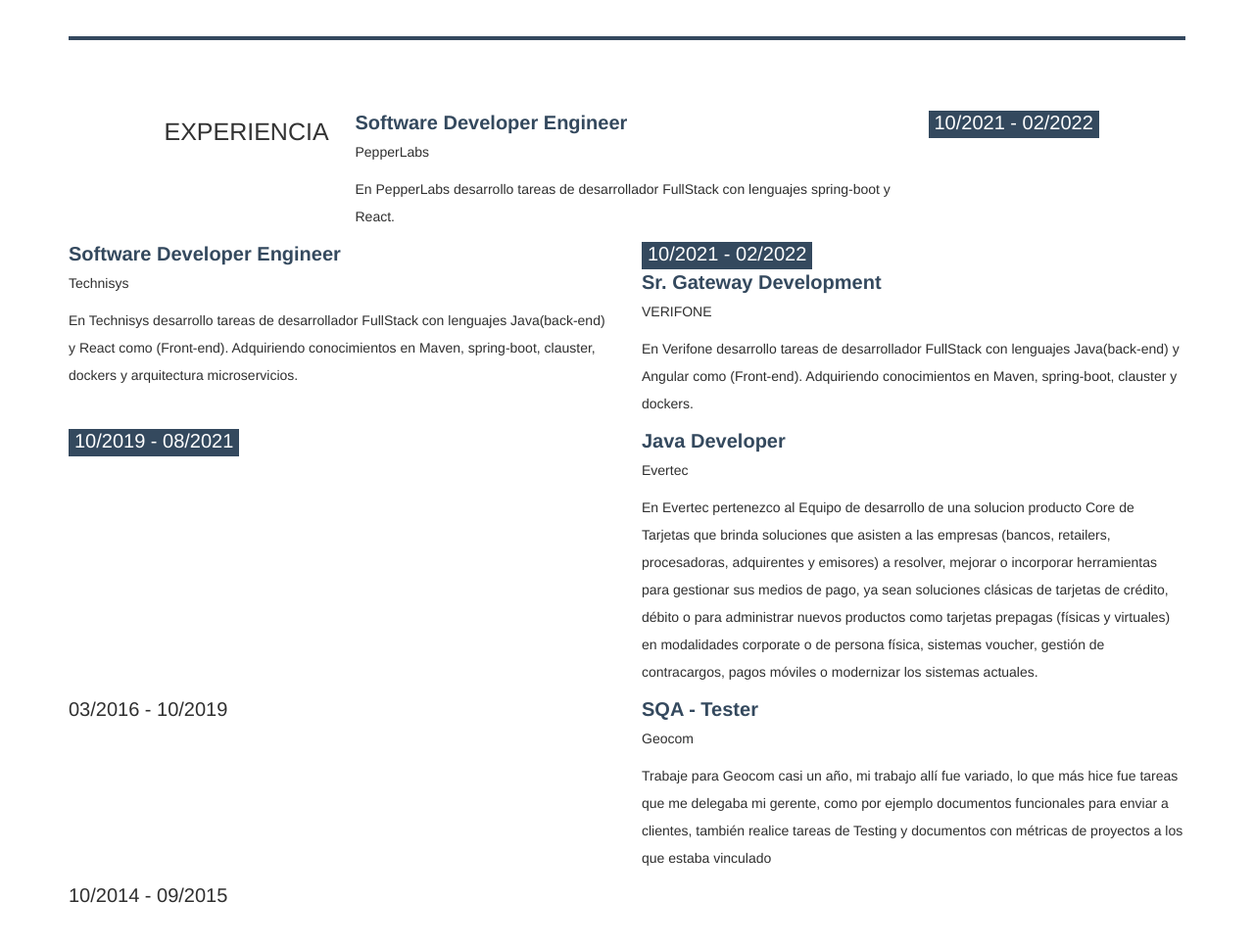
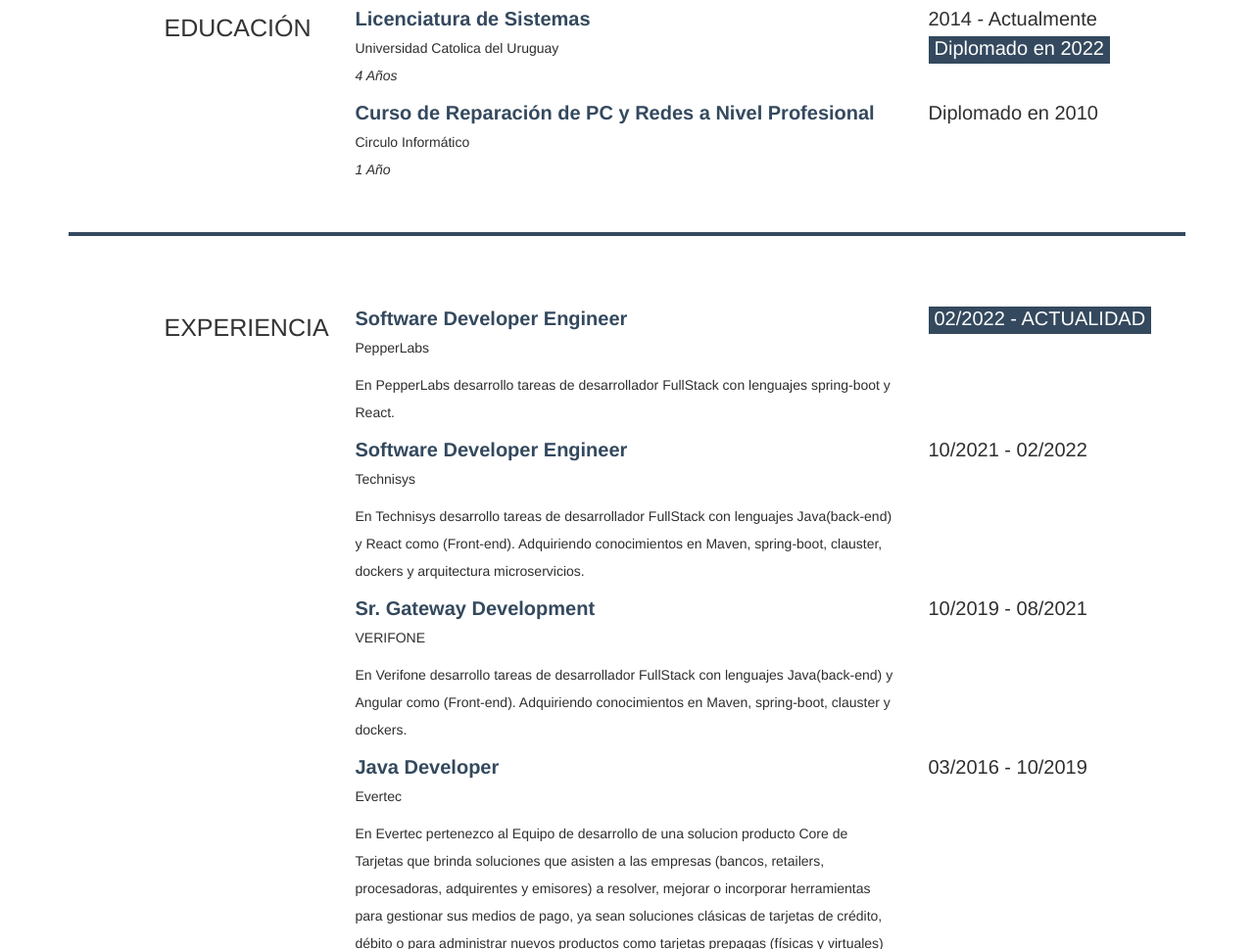
Before and after one commit to Nico231994/Nico231994.github.io, a plain HTML site: page index.html in a window 1280 px wide. Shown: the part 1021-1990 px from the top of the page at 98% size. Drawn offline with nearby package versions, Linux system fonts and the light colour scheme; a script that the page names is missing.

Commit message:
Update index.html

```diff
--- a/index.html
+++ b/index.html
@@ -109,7 +109,11 @@
 		</div><!--/.container -->
 	</div><!--/ #intro -->
 
-
+	<br></br>
+	<br></br>
+	<br></br>
+	<br></br>
+	<br></br>
 	<section id="resume" name="resume"></section>
 	<!--EDUCATION DESCRIPTION -->
 	<div class="container desc">
@@ -172,10 +176,10 @@
 			</div>
 			<div class="col-lg-3">
 				<imp>
-					<sm> 10/2021 - 02/2022</sm>
+					<sm> 02/2022 - ACTUALIDAD</sm>
 				</imp>
 			</div>
-			<div class="col-lg-6">
+			<div class="col-lg-6 col-lg-offset-3">
 				<p>
 					<t>Software Developer Engineer </t><br />
 					Technisys <br />
@@ -187,11 +191,11 @@
 				</p>
 			</div>
 			<div class="col-lg-3">
-				<imp>
+				<p>
 					<sm> 10/2021 - 02/2022</sm>
-				</imp>
+				</p>
 			</div>
-			<div class="col-lg-6">
+			<div class="col-lg-6 col-lg-offset-3">
 				<p>
 					<t>Sr. Gateway Development </t><br />
 					VERIFONE <br />
@@ -203,9 +207,9 @@
 				</p>
 			</div>
 			<div class="col-lg-3">
-				<imp>
+				<p>
 					<sm> 10/2019 - 08/2021</sm>
-				</imp>
+				</p>
 			</div>
 			<div class="col-lg-6 col-lg-offset-3">
 				<p>
```
